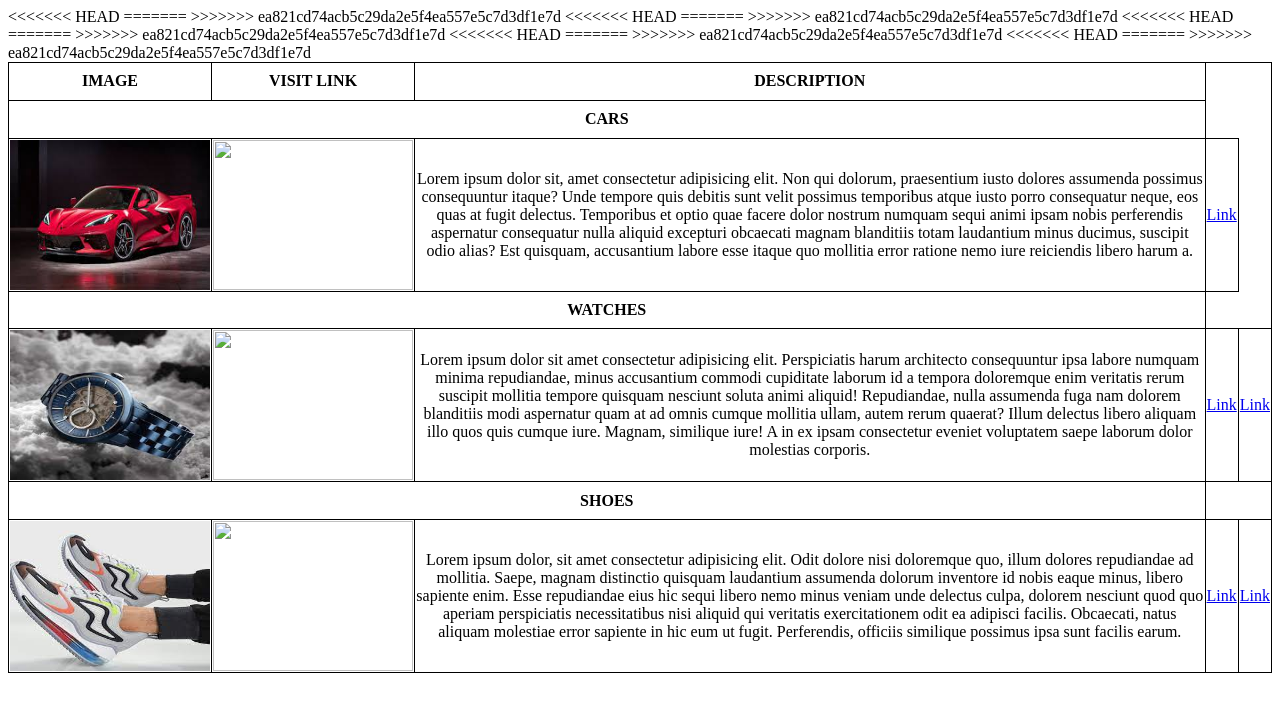
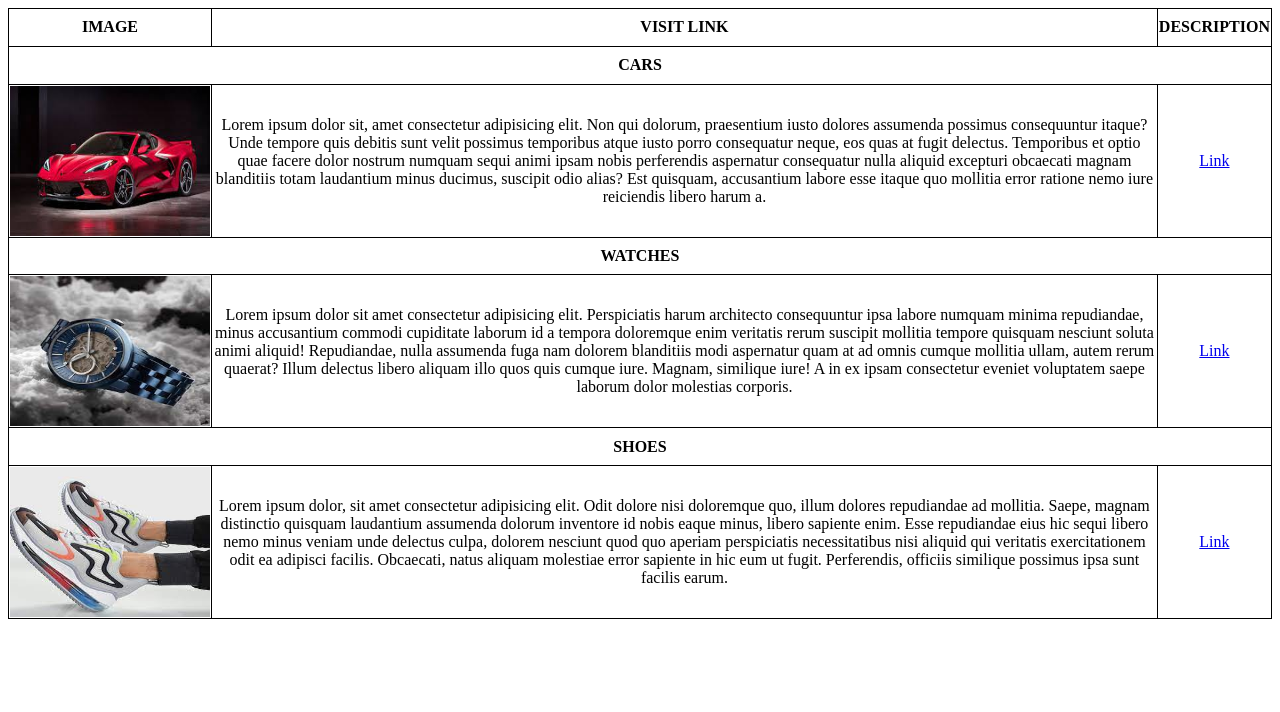
Before and after one commit to DeepaNikade/table, a plain HTML site: page index.html in a window 1280 px wide. Drawn offline with Linux system fonts and the light colour scheme.

Commit message:
table added

```diff
--- a/index.html
+++ b/index.html
@@ -35,11 +35,8 @@
         <td colspan="3" style="text-align: center"><b>CARS</b></td>
       </tr>
       <tr>
-<<<<<<< HEAD
         <td><img src="/assests/images/d.jpeg" alt="" /></td>
-=======
-        <td><img src="assests/images/download.jpeg" alt="" /></td>
->>>>>>> ea821cd74acb5c29da2e5f4ea557e5c7d3df1e7d
+
         <td>
           Lorem ipsum dolor sit, amet consectetur adipisicing elit. Non qui
           dolorum, praesentium iusto dolores assumenda possimus consequuntur
@@ -58,11 +55,8 @@
         <td colspan="3" style="text-align: center"><b>WATCHES</b></td>
       </tr>
       <tr>
-<<<<<<< HEAD
         <td><img src="/assests/images/d1.jpeg" alt="" /></td>
-=======
-        <td><img src="/assests/images/download(1).jpeg" alt="" /></td>
->>>>>>> ea821cd74acb5c29da2e5f4ea557e5c7d3df1e7d
+
         <td>
           Lorem ipsum dolor sit amet consectetur adipisicing elit. Perspiciatis
           harum architecto consequuntur ipsa labore numquam minima repudiandae,
@@ -74,22 +68,16 @@
           cumque iure. Magnam, similique iure! A in ex ipsam consectetur eveniet
           voluptatem saepe laborum dolor molestias corporis.
         </td>
-<<<<<<< HEAD
+
         <td><a href="/assests/images/d1.jpeg">Link</a></td>
-=======
-        <td><a href="/assests/images/download(1).jpeg">Link</a></td>
->>>>>>> ea821cd74acb5c29da2e5f4ea557e5c7d3df1e7d
       </tr>
 
       <tr>
         <td colspan="3" style="text-align: center"><b>SHOES</b></td>
       </tr>
       <tr>
-<<<<<<< HEAD
         <td><img src="/assests/images/d2.jpeg" alt="" /></td>
-=======
-        <td><img src="/assests/images/download(2).jpeg" alt="" /></td>
->>>>>>> ea821cd74acb5c29da2e5f4ea557e5c7d3df1e7d
+
         <td>
           Lorem ipsum dolor, sit amet consectetur adipisicing elit. Odit dolore
           nisi doloremque quo, illum dolores repudiandae ad mollitia. Saepe,
@@ -101,11 +89,8 @@
           aliquam molestiae error sapiente in hic eum ut fugit. Perferendis,
           officiis similique possimus ipsa sunt facilis earum.
         </td>
-<<<<<<< HEAD
+
         <td><a href="/assests/images/d2.jpeg">Link</a></td>
-=======
-        <td><a href="/assests/images/download(2).jpeg">Link</a></td>
->>>>>>> ea821cd74acb5c29da2e5f4ea557e5c7d3df1e7d
       </tr>
     </table>
   </body>
```
